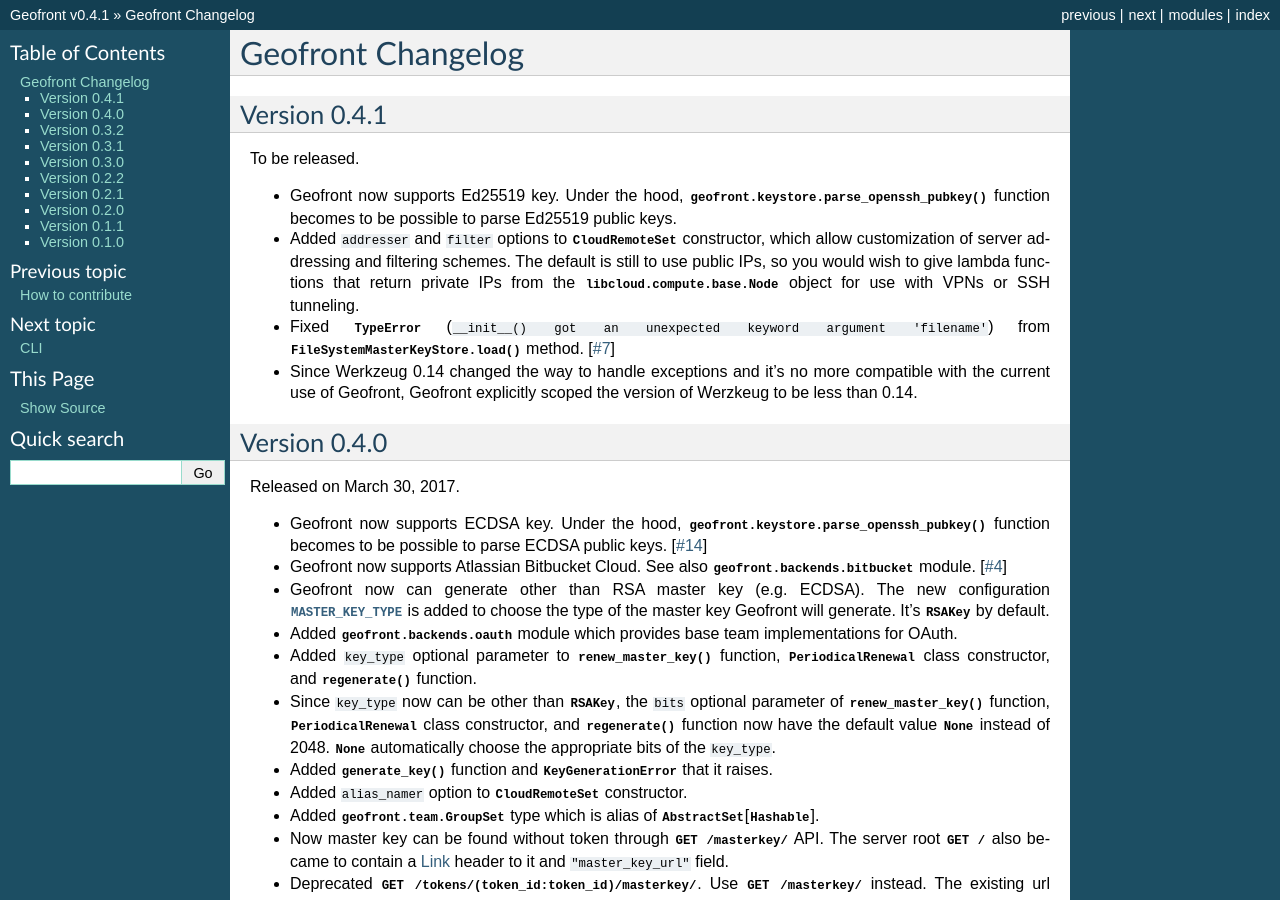
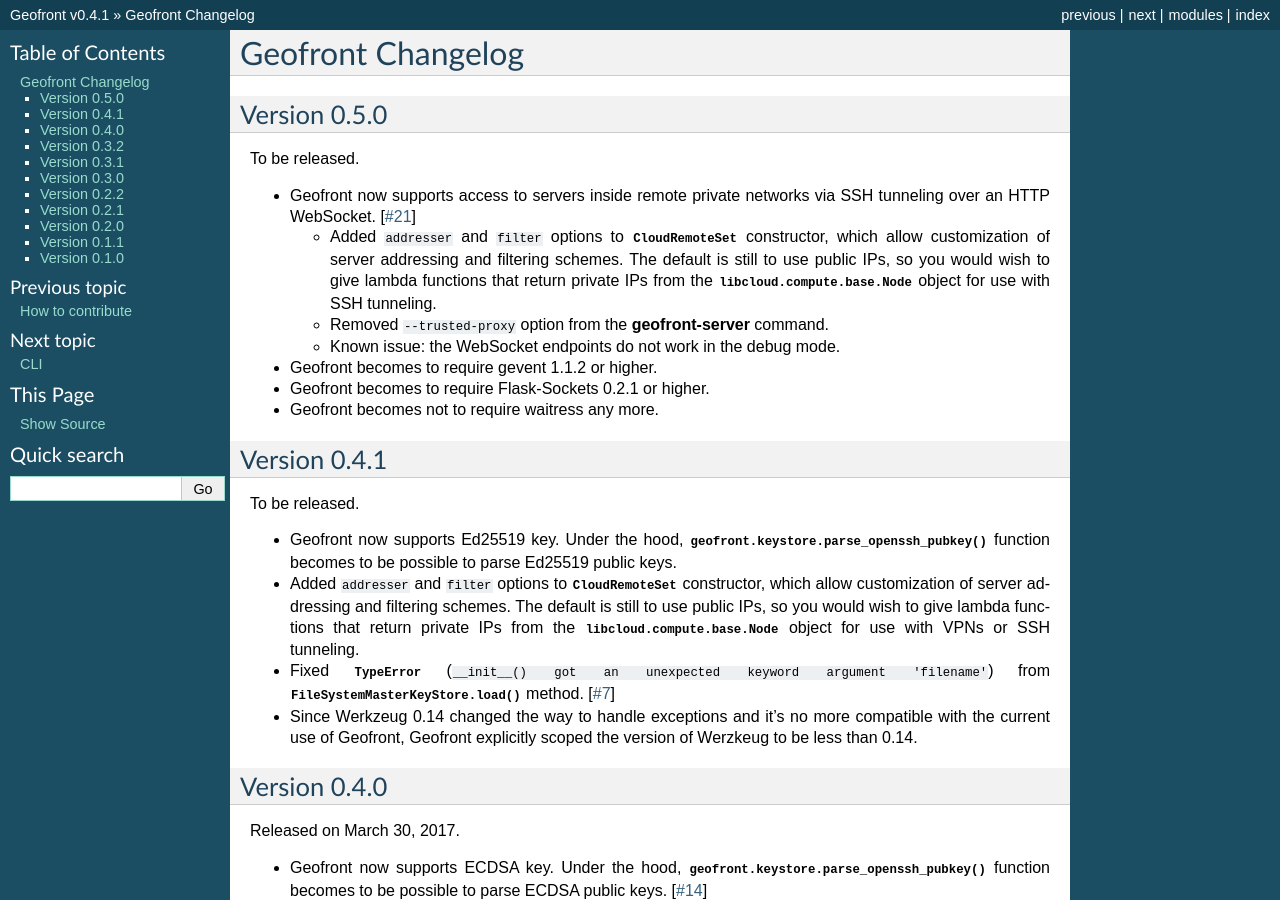
Before and after one commit to geofront-auth/geofront, a Sphinx documentation site: the page built from docs/changes.rst, in a window 1280 px wide and 900 px high. Built offline with Sphinx 7.4.7, drawn with Linux system fonts in a browser that asks for light colours; pages that are not in the unit, such as notebooks, are missing from menus.

Commit message:
Update changelog and remove "--trusted-proxy" option completely.

```diff
--- a/docs/changes.rst
+++ b/docs/changes.rst
@@ -1,5 +1,28 @@
 Geofront Changelog
 ==================
+
+Version 0.5.0
+-------------
+
+To be released.
+
+- Geofront now supports access to servers inside remote private networks
+  via SSH tunneling over an HTTP WebSocket.  [:issue:`21`]
+
+  - Added ``addresser`` and ``filter`` options to :class:`CloudRemoteSet
+    <geofront.backends.cloud.CloudRemoteSet>` constructor, which allow
+    customization of server addressing and filtering schemes.  The default
+    is still to use public IPs, so you would wish to give lambda functions that
+    return private IPs from the :class:`libcloud.compute.base.Node` object
+    for use with SSH tunneling.
+  - Removed ``--trusted-proxy`` option from the :program:`geofront-server`
+    command.
+  - Known issue: the WebSocket endpoints do not work in the debug mode.
+
+- Geofront becomes to require gevent 1.1.2 or higher.
+- Geofront becomes to require Flask-Sockets 0.2.1 or higher.
+- Geofront becomes not to require waitress any more.
+
 
 Version 0.4.1
 -------------
@@ -218,9 +241,8 @@
 
 - Fixed :exc:`TypeError` that rises when :class:`CloudMasterKeyStore
   <geofront.backends.cloud.CloudMasterKeyStore>` is used with AWS S3 driver.
-- Added :option:`--trusted-proxy <geofront-server --trusted-proxy>` option
-  to :program:`geofront-server` command.  It's useful when the server is
-  run behind a reverse proxy.
+- Added ``--trusted-proxy`` option to :program:`geofront-server` command.  It's
+  useful when the server is run behind a reverse proxy.
 - Added token no-op API: :http:get:`/tokens/(token_id:token_id)/`.
 
 
```
Also changed, not shown: 1 other file.
